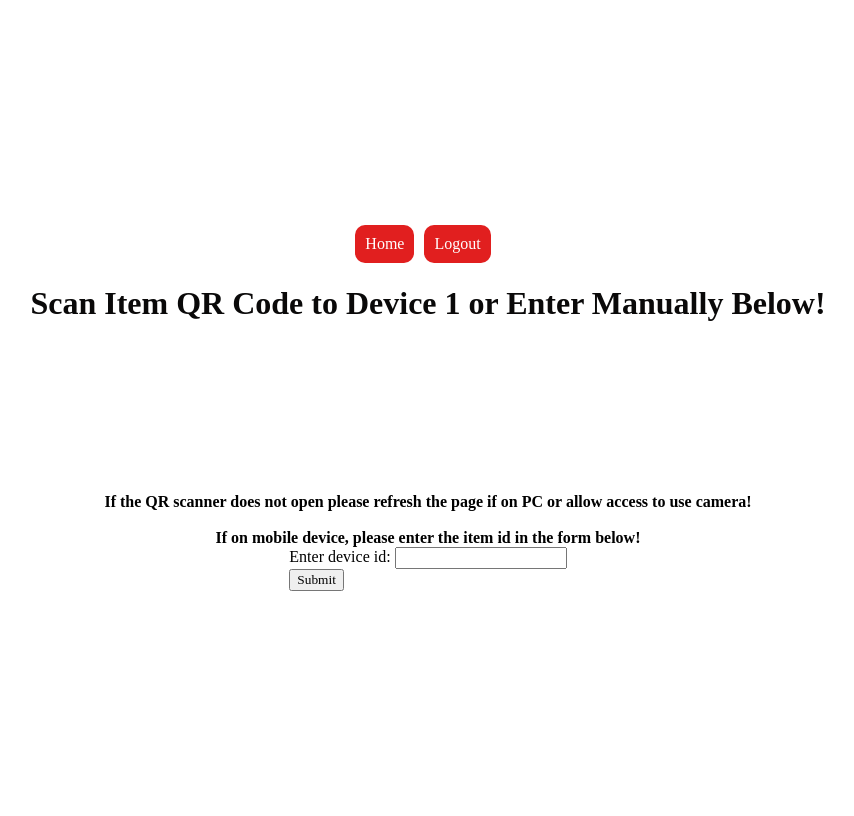
After one commit to aburrowes/web-app, a PHP site: page /device1.php in a window 1280 px wide. The commit adds this page. Shown: the whole page, without its empty margins (212-1066 px from the left). Run offline with PHP 8.4, Linux system fonts and the light colour scheme; some libraries are stand-ins or nearby versions.

Commit message:
Updated device configuration pages

```diff
--- /dev/null
+++ b/device1.php
@@ -0,0 +1,62 @@
+<!DOCTYPE html>
+<html>
+  <body style="background-color:white;">
+  <head>
+    <title>Stock Page</title>
+    <link rel="stylesheet" type="text/css" href="background.css">
+    <div id="container">
+      <a href="logout.php">Logout</a>
+      <a href="home.php">Home</a>
+    </div>
+    <h1>Scan Item QR Code to Device 1 or Enter Manually Below!</h1>
+  </head>
+  <head>
+    <meta charset="utf-8">
+    <title>QR Code Scanner</title>
+  </head>
+  <body>
+    <video id="preview"></video>
+    <script src="https://rawgit.com/schmich/instascan-builds/master/instascan.min.js"></script>
+    <script type="text/javascript">
+      var scanner = new Instascan.Scanner({ video: document.getElementById('preview') });
+      scanner.addListener('scan', function(content) {
+        var url = content.toLowerCase();
+        if (url !== '') {
+          window.location.href = 'http://192.168.1.102/demo/qr-data.php?&api_key=tpmat5ab3j7f9&device=1&item=' + encodeURIComponent(url); //192.168.1.102
+        }
+        else {
+          alert('Invalid QR code content: ' + content);
+        }
+      });
+      Instascan.Camera.getCameras().then(function (cameras) {
+        if (cameras.length > 0) {
+          scanner.start(cameras[0]);
+        } else {
+          console.error('No cameras found.');
+        }
+      }).catch(function (e) {
+        console.error(e);
+      });
+    </script>
+    <strong><center>If the QR scanner does not open please refresh the page if on PC or allow access to use camera!</center></strong>
+    <br>
+    <strong><center>If on mobile device, please enter the item id in the form below!</center></strong>
+    <form method="GET" action="" onsubmit="return handleFormSubmit(this);">
+        <label for="input-text">Enter device id:</label>
+        <input type="text" id="input-text" name="text">
+        <br>
+        <button type="submit">Submit</button>
+    </form>
+
+    <script>
+      function handleFormSubmit(form) {
+        const text = form.elements.text.value.trim();
+        if (text !== '') {
+          const input = 'http://192.168.1.102/demo/qr-data.php?&api_key=tpmat5ab3j7f9&device=1&item=' + encodeURIComponent(text);
+          window.location.href = input;
+          return false;
+        }
+      }
+    </script>
+  </body>
+</html>
--- a/qr-data.php
+++ b/qr-data.php
@@ -8,9 +8,10 @@
     <a href="send-data.html">Send Config</a>
     <a href="home.php">Home</a>
   </div>
+
 </head>
 <?php //This will be used for sending configuration
-//http://192.168.1.81/demo/qr-data.php?&api_key=tPmAT5Ab3j7F9&device=59&item=DD
+//http://192.168.1.81/demo/qr-data.php?&api_key=tpmat5ab3j7f9&device=59&item=cc
 /*
   Rui Santos
   Complete project details at https://RandomNerdTutorials.com/esp32-esp8266-mysql-database-php/
@@ -57,7 +58,7 @@ if($api_key == $api_key_value) {
     VALUES ('" . $device . "', '" . $item . "', '" . $date . "')";
 
     if ($conn->query($sql) === TRUE) {
-        echo "New record created successfully";
+      echo "'<h1>New configuration for device " . $device . " received successfully!</h1>'";
     }
     else {
         echo "Error: " . $sql . "<br>" . $conn->error;
```
Also changed, not shown: device2.php (added, +62 -0 lines).
